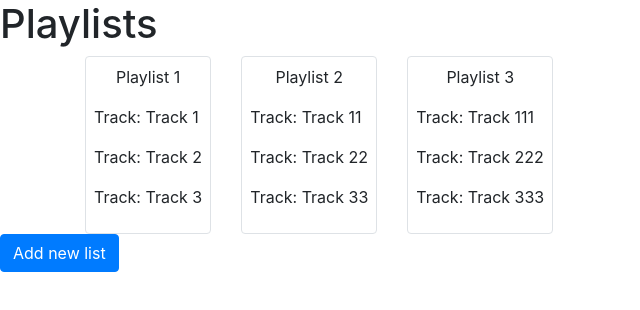
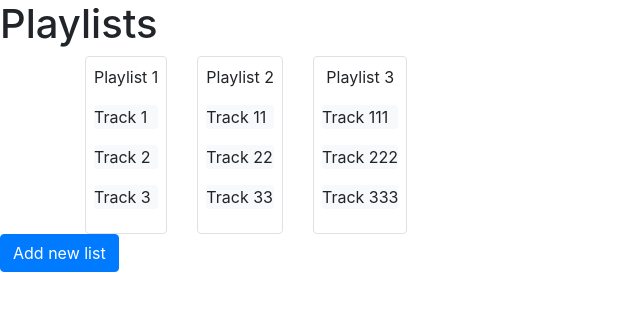
Before and after one commit to slawekkopacz/spotify-manager, an Angular app: page / in a window 1280 px wide. Shown: the top 310 px of the page, without its empty margins (0-640 px from the left). Built offline with nearby package versions, Linux system fonts and the light colour scheme.

Commit message:
Minor track template change

```diff
--- a/src/app/track/track.component.html
+++ b/src/app/track/track.component.html
@@ -1 +1 @@
-<p>Track: {{track.title}}</p>
+<p class="border-0 rounded bg-light">{{track.title}}</p>
```
